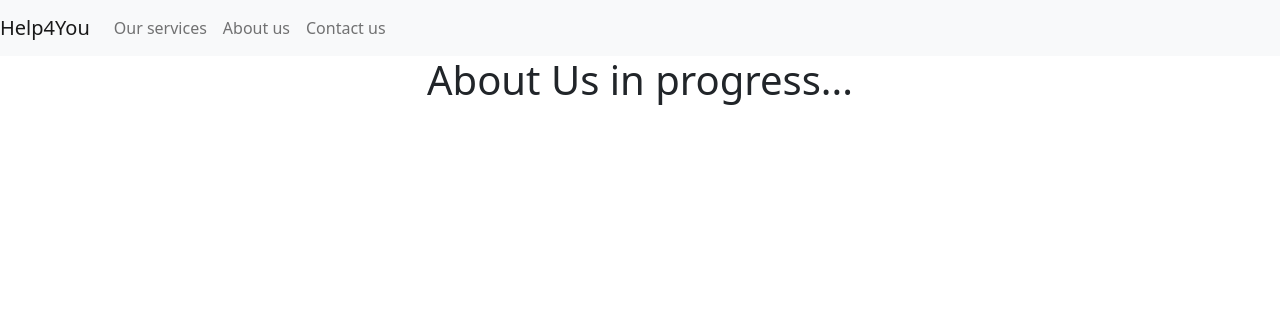
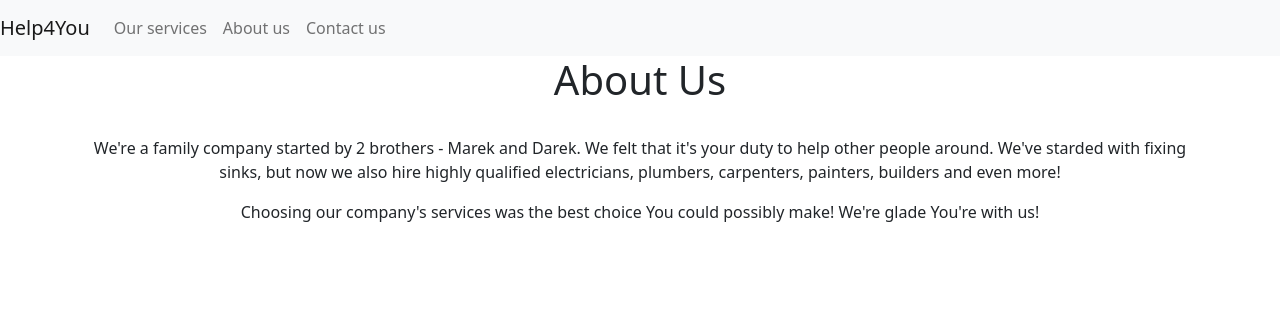
Before and after one commit to systenconti/Help4YouAPP, a Django app: page /about/ in a window 1280 px wide. Shown: the top 316 px of the page. Run offline with Django 4.2, Linux system fonts and the light colour scheme; some libraries are stand-ins or nearby versions.

Commit message:
Finish other additional templates

```diff
--- a/rentservice/templates/about.html
+++ b/rentservice/templates/about.html
@@ -1,5 +1,11 @@
 {% extends 'base.html' %}
 
 {% block content %}
-<h1>About Us in progress...</h1>
+<h1>About Us</h1>
+<br>
+<p>We're a family company started by 2 brothers - Marek and Darek.
+    We felt that it's your duty to help other people around. We've starded with fixing sinks, but now
+    we also hire highly qualified electricians, plumbers, carpenters, painters, builders and even more!
+</p>
+<p>Choosing our company's services was the best choice You could possibly make! We're glade You're with us!</p>
 {% endblock %}
--- a/rentservice/templates/contact.html
+++ b/rentservice/templates/contact.html
@@ -1,5 +1,9 @@
 {% extends 'base.html' %}
 
 {% block content %}
-<h1>Contact Us in progress...</h1>
+<h1>Contact Us</h1>
+<br>
+<p>Address: ul. Kolorowa 21 Warszawa</p>
+<p>Email: bartoszsowa.bsi@gmail.com</p>
+<p>Mobile: 512222122</p>
 {% endblock %}
--- a/rentservice/views.py
+++ b/rentservice/views.py
@@ -114,7 +114,8 @@ def contact_view(request):
 
 
 def services_view(request):
-    return render(request, "services.html")
+    services = Service.objects.all()
+    return render(request, "services.html", {"services": services})
 
 
 def success_view(request):
```
Also changed, not shown: rentservice/templates/services.html (+21 -1 lines).
